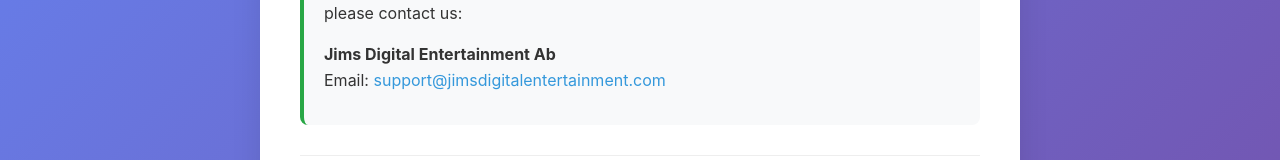
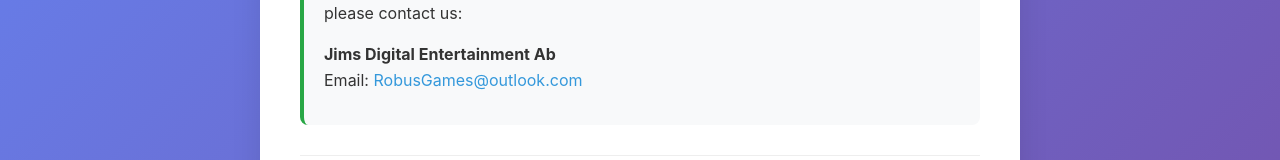
Before and after one commit to Boulerzzz/JimsDigitalEntertainment, a plain HTML site: page privacy-policy/index.html in a window 1280 px wide. Shown: the part 4927-5087 px from the top of the page. Drawn offline with Linux system fonts and the light colour scheme.

Commit message:
Update index.html

```diff
--- a/privacy-policy/index.html
+++ b/privacy-policy/index.html
@@ -310,7 +310,7 @@
             <p>If you have any questions about this Privacy Policy or wish to exercise your rights, please contact us:</p>
             <p>
                 <strong>Jims Digital Entertainment Ab</strong><br>
-                Email: <a href="mailto:support@jimsdigitalentertainment.com">support@jimsdigitalentertainment.com</a><br>
+                Email: <a href="mailto:RobusGames@outlook.com">RobusGames@outlook.com</a><br>
             </p>
         </div>
 
```
